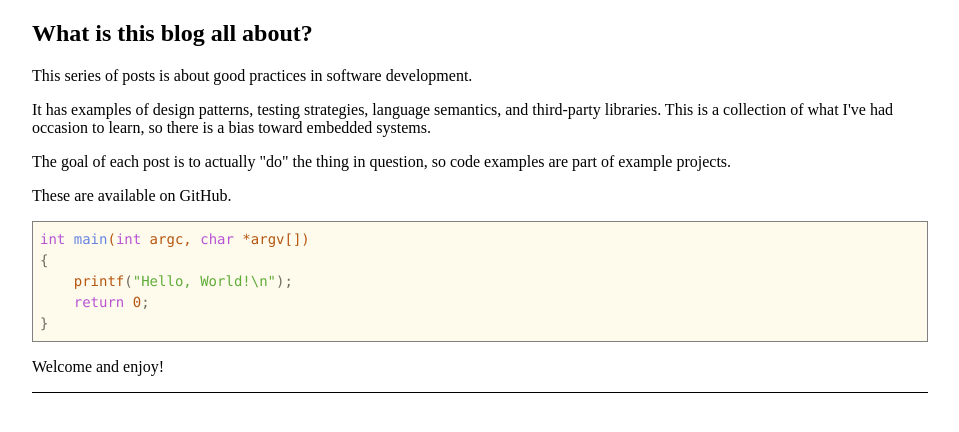
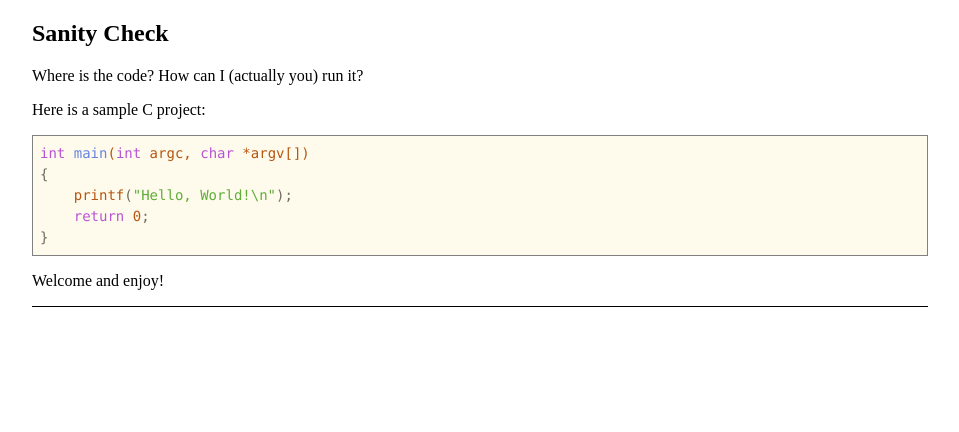
Before and after one commit to KevinWMatthews/personal_website, a Flask app: page /blog/hello-world in a window 1280 px wide. Shown: the part 171-603 px from the top of the page, without its empty margins (160-1119 px from the left). Run offline with Flask 2, Linux system fonts and the light colour scheme.

Commit message:
Rewrite Hello, World page - introduction moved to About Blog page

```diff
--- a/personal_website/templates/hello-world.html
+++ b/personal_website/templates/hello-world.html
@@ -26,15 +26,9 @@
 {% block content %}
 	<section>
 		<article class="blog-post">
-			<h2>What is this blog all about?</h2>
-			<p>This series of posts is about good practices in software development.</p>
-			<p>It has examples of design patterns, testing strategies, language
-				semantics, and third-party libraries. This is a collection of what I've
-				had occasion to learn, so there is a bias toward embedded systems.</p>
-
-			<p>The goal of each post is to actually "do" the thing in question, so
-				code examples are part of example projects.</p>
-			<p>These are available on GitHub.</p>
+			<h2>Sanity Check</h2>
+			<p>Where is the code? How can I (actually you) run it?</p>
+			<p>Here is a sample C project:</p>
 <pre><code>int main(int argc, char *argv[])
 {
     printf("Hello, World!\n");
```
